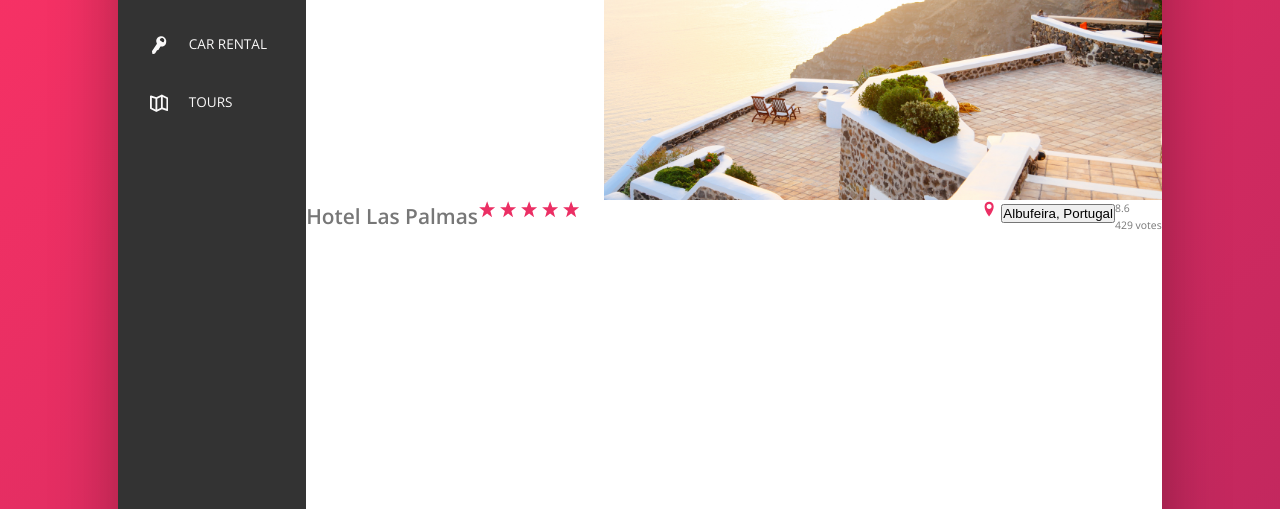
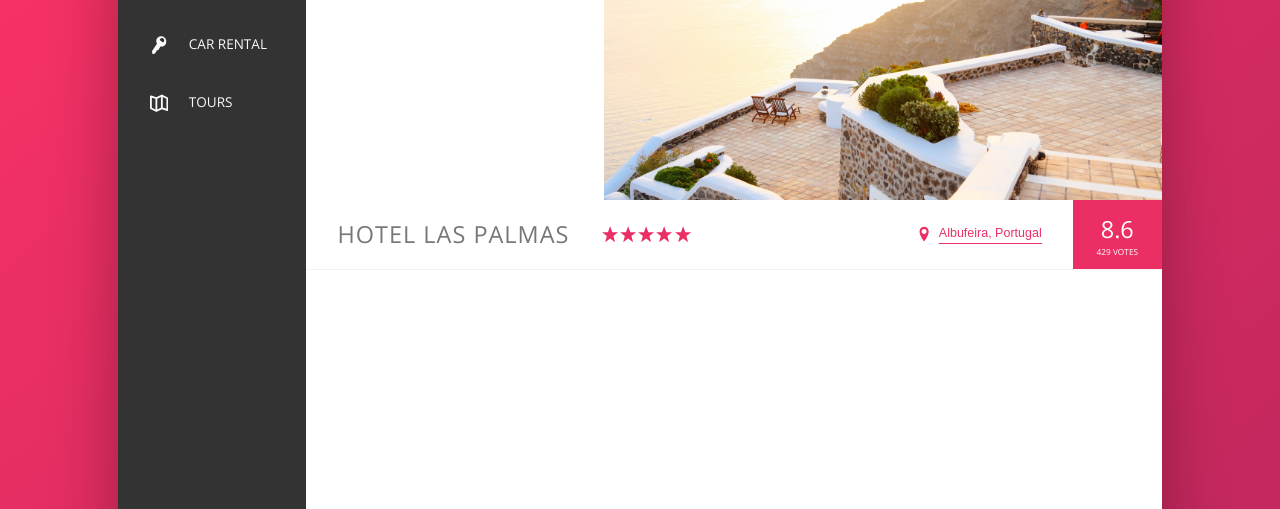
Before and after one commit to laurenalyn/flexboxMaster, a website: page index.html in a window 1280 px wide. Shown: the part 291-800 px from the top of the page. Drawn offline with nearby package versions, Linux system fonts and the light colour scheme; files that its build step writes are made by us from their sources.

Commit message:
styles remainder of hotel-view

```diff
--- a/sass/_components.scss
+++ b/sass/_components.scss
@@ -198,14 +198,20 @@
 //HOTEL OVERVIEW
 .overview{
     display: flex;
-
+    align-items: center;
+    border-bottom: 1px solid var(--color-grey-light-2);
 
     &__heading {
-
+        font-size: 2.25rem;
+        font-weight: 300;
+        text-transform: uppercase;
+        letter-spacing: 1px;
+        padding:1.5rem 3rem;
     }
 
     &__stars {
         margin-right: auto;
+        display: flex;
     }
 
     &__icon-star,
@@ -216,18 +222,76 @@
     }
 
     &__location {
+        font-size: 1.2rem;
+        display: flex;
+        vertical-align: center;
+    }
 
+    &__icon-location {
+        margin-right: .5rem;
     }
 
     &__rating {
+        background-color: var(--color-primary);
+        color: #fff;
+        margin-left: 3rem;
+        padding: 0 2.25rem;
+        align-self: stretch;
 
+        display: flex;
+        flex-direction: column;
+        align-items: center;
+        justify-content: center;
     }
 
     &__rating-average {
-
+        font-size: 2.25rem;
+        font-weight: 300;
+        margin-bottom: -3px;
     }
 
     &__rating-count{
-
+        font-size: .8rem;
+        text-transform: uppercase;
     }
 }
+
+///////////////////////////
+//BUTTON INLINE
+.btn-inline {
+    border: none;
+    color: var(--color-primary);
+    font-size: inherit;
+    border-bottom: 1px solid currentColor;
+    padding-bottom: 2px;
+    display: inline-block;
+    background-color: transparent;
+    cursor: pointer;
+    transition: all .2s;
+
+    &:hover {
+        color: var(--color-grey-dark-1);
+    }
+
+    &:focus {
+        outline: none;
+        animation: pulsate 1s infinite;
+    }
+}
+
+@keyframes pulsate {
+    0% {
+        transform: scale(1);
+        box-shadow: none;
+    }
+
+    50%{
+        transform: scale(1.05);
+        box-shadow: 0 1rem 4rem rgba(0, 0, 0, .25);
+    }
+
+    100% {
+        transform: scale(1);
+        box-shadow: none;
+    }
+}
```
